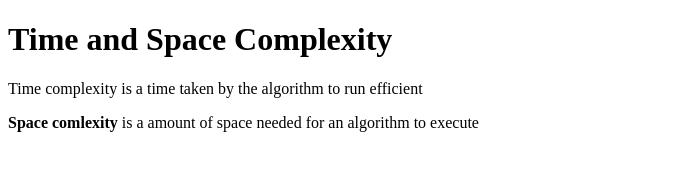
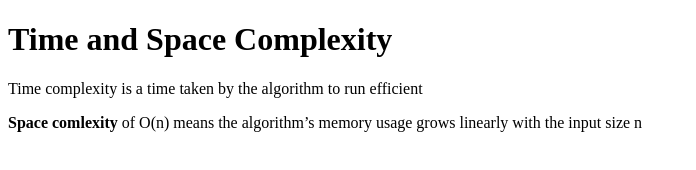
Before and after one commit to acciojob/time-and-space-complexity-Manideep757, a website: page main.html in a window 1280 px wide. Shown: the whole page, without its empty margins (0-696 px from the left). Drawn offline with Linux system fonts and the light colour scheme.

Commit message:
created a submission

```diff
--- a/main.html
+++ b/main.html
@@ -10,7 +10,7 @@
 	<!-- the entire body must be written by student -->
 		<h1>Time and Space Complexity</h1>
 		<p>Time complexity is a time taken by the algorithm to run efficient</p>
-		<p><b>Space comlexity</b> is a amount of space needed for an algorithm to execute</p>
+		<p><b>Space comlexity</b> of O(n) means the algorithm’s memory usage grows linearly with the input size n</p>
     <script type="text/javascript" src="./script.js">
 </script>
 
```
